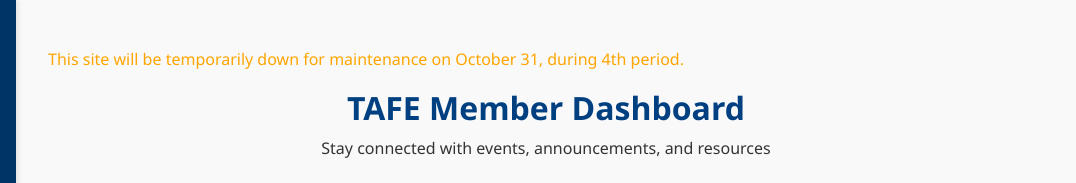
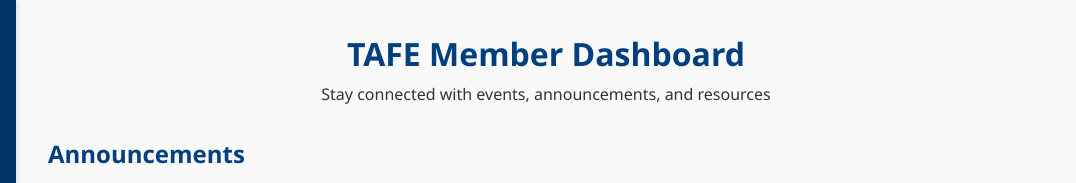
Before and after one commit to POTHTAFE/MemberDashboard, a plain HTML site: page index.html in a window 1280 px wide. Shown: the top 183 px of the page, 204-1280 px from the left. Drawn offline with Linux system fonts and the light colour scheme.

Commit message:
Update index.html

```diff
--- a/index.html
+++ b/index.html
@@ -353,7 +353,6 @@ background-color: rgba(0, 64, 128, 0.95);
 
   <main>
     <div class="content">
-      <p style="color: orange;">This site will be temporarily down for maintenance on October 31, during 4th period.</p>
       <header>
         <h1 id="dashboard-title">TAFE Member Dashboard</h1>
         <p>Stay connected with events, announcements, and resources</p>
```
